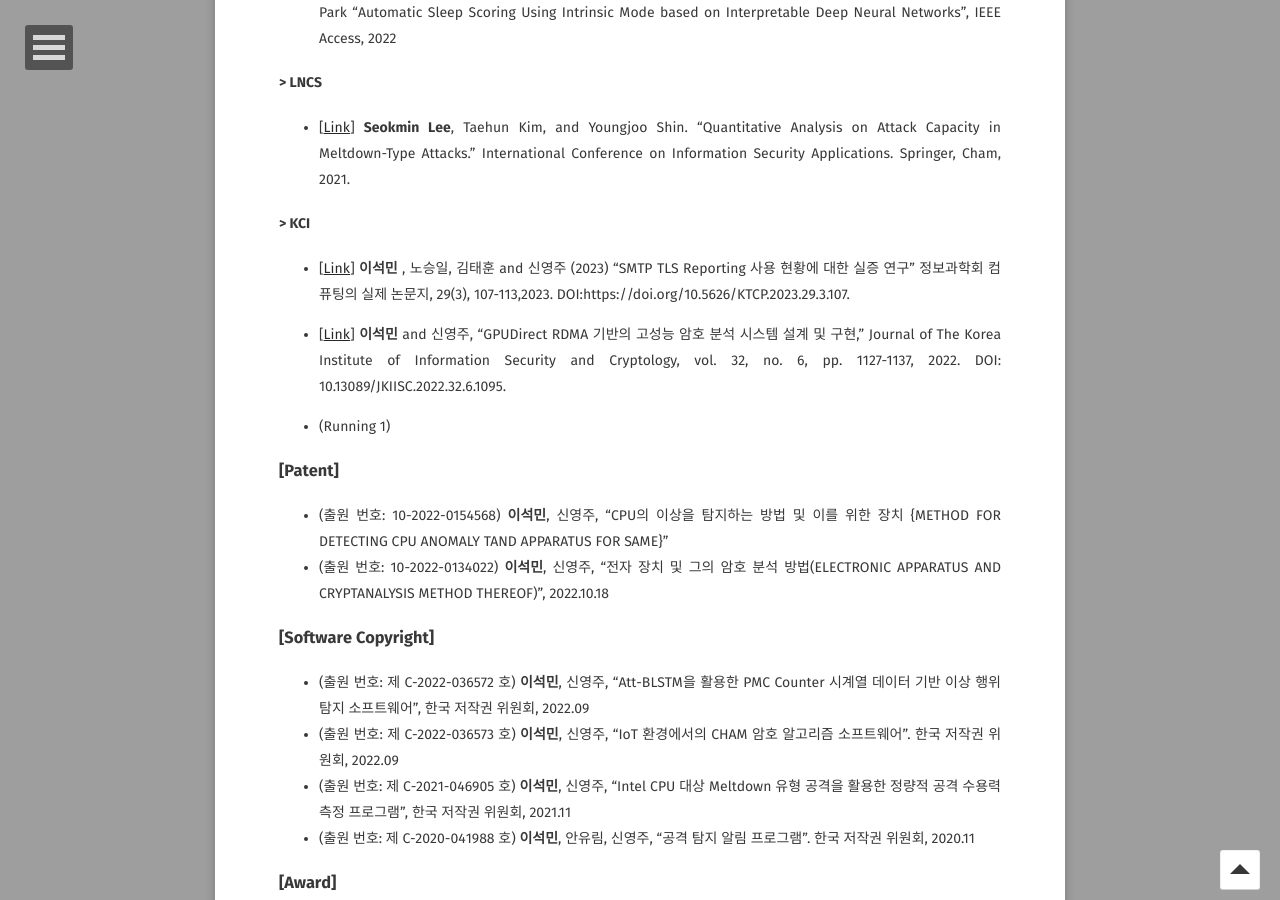
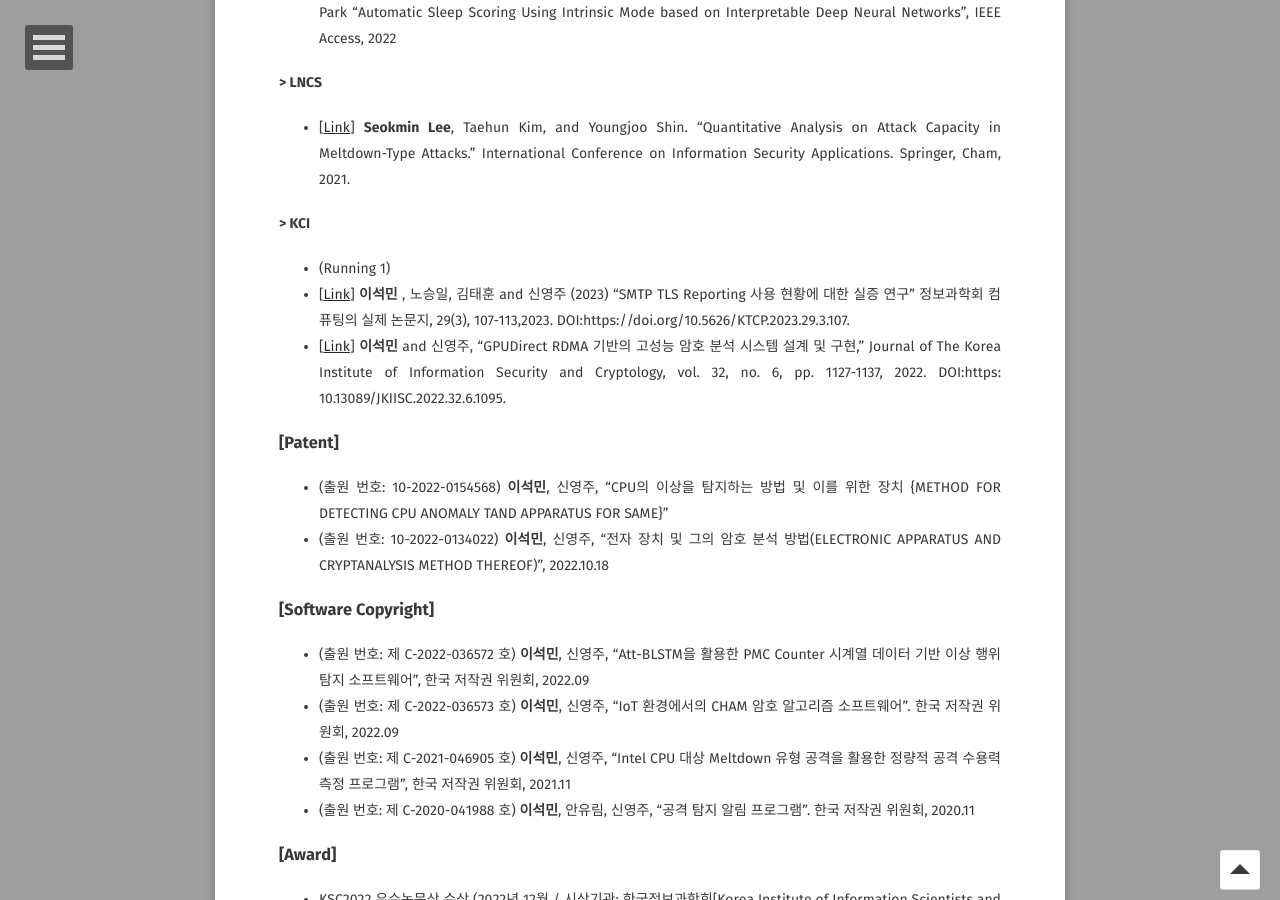
Before and after one commit to leesk212/leesk212.github.io, a Jekyll site: the page built from about/index.md, in a window 1280 px wide and 900 px high, scrolled down 1302 px. Built offline with Jekyll 4.4.1, drawn with Linux system fonts in a browser that asks for light colours; some web fonts are replaced; some of the changed lines change nothing that is shown.

Commit message:
Update index.md

```diff
--- a/about/index.md
+++ b/about/index.md
@@ -44,10 +44,10 @@
 * [[Link](https://link.springer.com/chapter/10.1007/978-3-030-89432-0_18)] __Seokmin Lee__, Taehun Kim, and Youngjoo Shin. "Quantitative Analysis on Attack Capacity in Meltdown-Type Attacks." International Conference on Information Security Applications. Springer, Cham, 2021.
 
 #### > KCI
+* (Running 1)
 * [[Link](http://www.kiise.or.kr/e_journal/2023/3/KTCP/KTCP/index.html#page=3)] __이석민__ , 노승일, 김태훈 and 신영주 (2023) "SMTP TLS Reporting 사용 현황에 대한 실증 연구" 정보과학회 컴퓨팅의 실제 논문지, 29(3), 107-113,2023. DOI:https://doi.org/10.5626/KTCP.2023.29.3.107.
-* [[Link](https://www.kci.go.kr/kciportal/ci/sereArticleSearch/ciSereArtiView.kci?sereArticleSearchBean.artiId=ART002906640)] __이석민__ and 신영주, "GPUDirect RDMA 기반의 고성능 암호 분석 시스템 설계 및 구현," Journal of The Korea Institute of Information Security and Cryptology, vol. 32, no. 6, pp. 1127-1137, 2022. DOI: 10.13089/JKIISC.2022.32.6.1095.
+* [[Link](https://www.kci.go.kr/kciportal/ci/sereArticleSearch/ciSereArtiView.kci?sereArticleSearchBean.artiId=ART002906640)] __이석민__ and 신영주, "GPUDirect RDMA 기반의 고성능 암호 분석 시스템 설계 및 구현," Journal of The Korea Institute of Information Security and Cryptology, vol. 32, no. 6, pp. 1127-1137, 2022. DOI:https: 10.13089/JKIISC.2022.32.6.1095.
 
-* (Running 1)
 
 ### [Patent]
 * (출원 번호: 10-2022-0154568) __이석민__, 신영주, "CPU의 이상을 탐지하는 방법 및 이를 위한 장치 {METHOD FOR DETECTING CPU ANOMALY TAND APPARATUS FOR SAME}"
```
